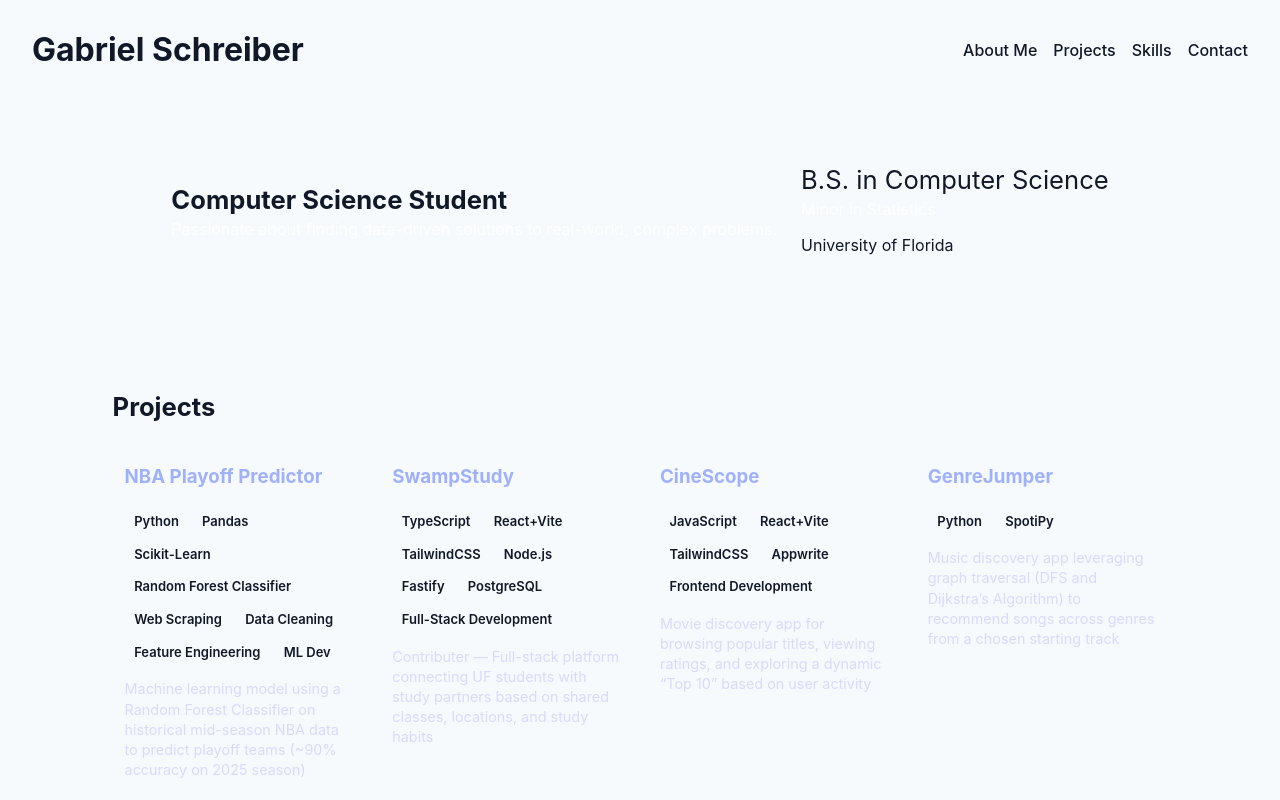
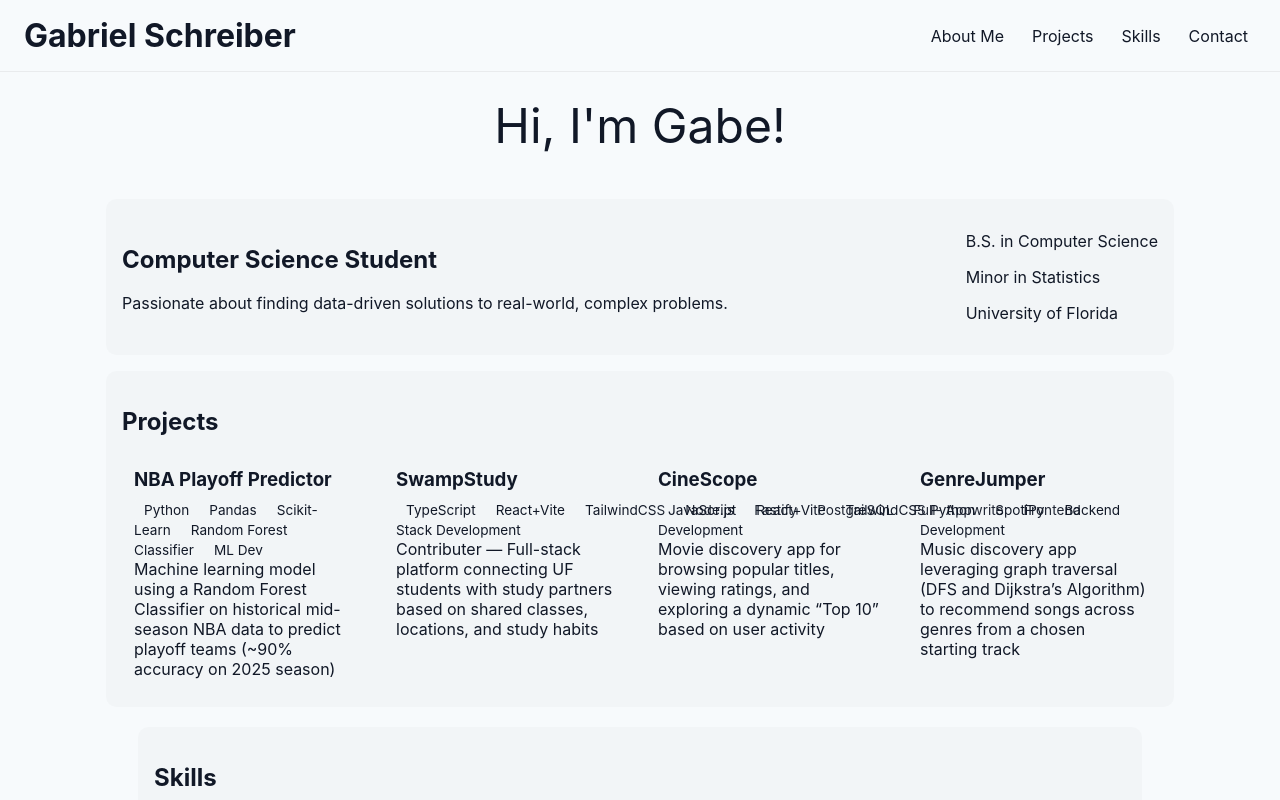
Before and after one commit to gabeschreiber/portfolio, a React (Vite) app in the folder gpschreiber/: page / in a window 1280 px wide. Shown: the top 800 px of the page. Built offline with nearby package versions, Linux system fonts and the light colour scheme.

Commit message:
added all sections, worked on a text effect. going towork on styling in a different branch now

```diff
--- a/gpschreiber/src/App.css
+++ b/gpschreiber/src/App.css
@@ -1,114 +1,131 @@
-/* App styles for portfolio layout */
+/* Basic app styles - minimal, non-invasive */
 
-.app-root {
+.app-root, .root {
   min-height: 100vh;
-  display: flex;
-  flex-direction: column;
+  display:flex;
+  flex-direction:column;
 }
 
 .site-header {
-  display: flex;
-  justify-content: space-between;
-  align-items: center;
-  padding: 1rem 2rem;
-  border-bottom: 1px solid rgba(255,255,255,0.04);
-  background: linear-gradient(90deg, rgba(255,255,255,0.04), transparent);
-  height: 100px;
-}
-.name {
-  font-weight: 700;
-  font-size: 2rem;
-
-}
-.nav-bar a {
-  margin-left: 1rem;
-  color: inherit;
-  text-decoration: none;
-  font-weight: 500;
-}
-.nav-bar a:hover {
-  text-decoration: underline;
+  display:flex;
+  justify-content:space-between;
+  align-items:center;
+  padding:16px 24px;
+  border-bottom:1px solid rgba(0,0,0,0.06);
+  background: transparent
 }
 
+
+.name {
+  font-weight:700;
+  font-size:2rem
+}
+
+.nav-bar {
+  display:flex;
+  gap:12px
+}
+
+.nav-bar a {
+  color: inherit;
+  text-decoration:none;
+  padding:6px 8px;
+  border-radius:6px
+}
+
+.nav-bar a:hover {
+  background: rgba(0,0,0,0.04)
+}
+
+
 .container {
-  max-width: 1100px;
-  margin: 2rem auto;
-  padding: 0 1rem;
-  flex: 1 0 auto;
+  max-width:1100px;
+  margin:20px auto;
+  padding:0 16px;
+  width:calc(100% - 32px)
 }
 
 .card {
-  background: linear-gradient(180deg, rgba(255,255,255,0.01), rgba(255,255,255,0.00));
-  border-radius: 12px;
-  padding: 2rem;
-  margin-bottom: 1.5rem;
+  background: var(--panel);
+  border-radius:10px;
+  padding:16px;
+  margin-bottom:16px
 }
 
-.about-me {
-  display: flex;
-  gap: 1.5rem;
-  align-items: center;
-}
-.about-me-left { flex: 1; }
-.about-me-right { width: 160px; display:flex; align-items:center; justify-content:center }
-.avatar {
-  width: 140px;
-  height: 140px;
-  border-radius: 50%;
-  display: flex;
-  align-items: center;
+
+.introduction > div {
+  text-align:center;
   justify-content: center;
-  background: linear-gradient(135deg,#646cff33,#61dafb22);
-  font-weight: 700;
-  font-size: 2rem;
-  color: #fff;
+  min-height: 2.2rem;
+  margin:24px 0;
+  font-size: 3rem;
 }
 
-.title { margin: 0 0 .25rem ; font-size: 1.6rem }
-.subtitle { margin: 0 0 .75rem 0; color: rgba(255,255,255,0.8) }
-.summary { color: rgba(255,255,255,0.75); margin-bottom: 0.75rem }
 
-.cta-row { display:flex; gap: .75rem; margin-top: .75rem }
-.btn {
-  display:inline-block;
-  padding: .6rem .9rem;
-  border-radius: 8px;
-  background: #646cff;
-  color: #fff;
-  text-decoration: none;
-  font-weight: 600;
+.about-me {
+  display:flex;
+  gap:16px;
+  align-items:center
 }
-.btn.ghost { background: transparent; border: 1px solid rgba(255,255,255,0.04); color: inherit }
 
-.skills { display:flex; flex-wrap:wrap; gap:.25rem; margin-top:.75rem; font-size: small; font-weight:500 }
-.skill-badge { background: rgba(255,255,255,0.03); padding:.4rem .6rem; border-radius:6px; font-weight:600 }
+.about-me-left {
+  flex:1
+}
 
-.muted { color: rgba(255,255,255,0.65) }
+.avatar {
+  width:120px;
+  height:120px;
+  border-radius:50%;
+  display:flex;
+  align-items:center;
+  justify-content:center;
+  background: rgba(255,255,255,0.03);
+  font-weight:700
+}
 
-.timeline { list-style:none; padding:0; margin:0; display:flex; flex-direction:column; gap:.75rem }
-.timeline li { padding:.5rem 0 }
-.meta { color: rgba(255,255,255,0.5); font-weight:500; margin-left:.4rem }
+.projects-grid {
+  display:grid;
+  grid-template-columns: repeat(auto-fit, minmax(220px, 1fr));
+  gap:12px
+}
 
-.projects-grid { display:grid; grid-template-columns: repeat(auto-fit,minmax(220px,1fr)); gap:1rem; margin-top:.75rem }
-.projects-slider { display: inline-flex; margin-top: .75rem;}
 .project {
-  padding: .75rem;
-  border-radius:16px;
-  background: rgba(255,255,255,0.02);
-  width: 100%;
-  height: 100%;
+  padding:12px;
+  border-radius:12px;
+  background: rgba(255,255,255,0.02)
+}
 
+.project h3 {
+  margin:0 0 8px 0
 }
-.project-skills { margin-top: .5rem; display:flex; flex-flow: wrap; gap:.25rem; font-size: small; font-weight:500 }
-.project-info { margin-top: .5rem; color: rgba(207, 202, 255, 0.7); font-size: 0.9rem; line-height: 1.4 }
-.link { color: #9fb0ff; text-decoration: none; cursor: pointer; }
 
-.site-footer { border-top: 1px solid rgba(255,255,255,0.04); padding: 1.25rem 2rem; background: transparent }
-.footer-row { max-width:1100px; margin:0 auto; display:flex; justify-content:space-between; align-items:center }
+.project p {
+  margin:0
+}
 
-@media (max-width: 760px) {
-  .hero { flex-direction: column; align-items: flex-start }
-  .hero-right { width:100%; display:flex; justify-content:flex-start }
+
+.skills {
+  display:flex;
+  flex-wrap:wrap;
+  gap:8px
+}
+
+.skill-badge {
+  background: rgba(255,255,255,0.03);
+  padding:6px 10px;
+  border-radius:8px;
+  font-size:0.85rem
+}
+
+
+.site-footer {
+  padding:16px 24px;
+  margin-top:auto;
+  border-top:1px solid rgba(0,0,0,0.06)
+}
+
+
+@media (max-width:640px){
+  .about-me { flex-direction:column; align-items:flex-start }
   .avatar { width:100px; height:100px }
-  .site-nav { display:none }
 }
--- a/gpschreiber/src/App.jsx
+++ b/gpschreiber/src/App.jsx
@@ -1,6 +1,8 @@
 import React from 'react'
 import './App.css'
+import { useRef, useEffect, useState } from 'react';
 import ProjectCard from './components/ProjectCard'
+import TypeWriter from './effects/TypeWriter.jsx'
 
 const SKILLS = {
   'Programming Languages': ['Python', 'R', 'C++', 'JavaScript', 'Java', 'TypeScript', 'SQL', 'HTML', 'CSS', 'VHDL', 'AVR', 'MATLAB'],
@@ -10,6 +12,41 @@ const SKILLS = {
 
 
 function App() {
+  const ref = useRef();
+  const [resetKey, setResetKey] = useState(0);
+
+  useEffect(() => {
+    const element = ref.current;
+    if (!element || typeof IntersectionObserver === 'undefined') return;
+
+    let visibleTimer = null;
+    const wasVisible = { current: false };
+
+
+    const observer = new IntersectionObserver(entries => {
+      entries.forEach(e => {
+        if (e.isIntersecting) {
+          if (!wasVisible.current && !visibleTimer) {
+            visibleTimer = setTimeout(() => {
+              wasVisible.current = true;
+              visibleTimer = null;
+              setResetKey(Date.now());
+            }, 2000);
+          }
+        } else {
+          wasVisible.current = false;
+          if (visibleTimer) {
+            clearTimeout(visibleTimer);
+            visibleTimer = null;
+          }
+        }
+      });
+    }, { threshold: 0.6, rootMargin: '0px 0px -10% 0px' });
+
+    observer.observe(element);
+    return () => observer.disconnect();
+  }, [ref]);
+
   return (
     <div className='app-root'>
       <header className='site-header'>
@@ -17,10 +54,16 @@ function App() {
         <nav className='nav-bar' aria-label="Navigation bar">
           <a href='#about'>About Me</a>
           <a href='#projects'>Projects</a>
-          <a>Skills</a>
-          <a>Contact</a>
+          <a href='#skills'>Skills</a>
+          <a href='#contact'>Contact</a>
         </nav>
       </header>
+
+      <section className='introduction'>
+        <div ref={ref}>
+          <TypeWriter text="Hi, I'm Gabe!" delay={50} resetKey={resetKey}/>
+        </div>
+      </section>
 
       <main className='container'>
         <section id='about-me' className='about-me card'>
@@ -37,132 +80,72 @@ function App() {
             <p className='education'>University of Florida</p>
           </div>
         </section>
-      </main>
 
-      <section id='projects' className='container'>
+        <section id='projects' className='projects card'>
           <div className='project-section'>
             <h2 className='title'>Projects</h2>
             <div className='projects-grid'>
               <ProjectCard
                 title="NBA Playoff Predictor"
                 info="Machine learning model using a Random Forest Classifier on historical mid-season NBA data to predict playoff teams (~90% accuracy on 2025 season)"
-              skills={["Python", "Pandas", "Scikit-Learn", "Random Forest Classifier", "Web Scraping", "Data Cleaning", "Feature Engineering", "ML Dev"]}
+                tech={["Python", "Pandas", "Scikit-Learn", "Random Forest Classifier", "ML Dev"]}
                 link="https://github.com/gabeschreiber/nbaplayoffpredictor"
               />
               <ProjectCard
                 title="SwampStudy"
                 info="Contributer — Full-stack platform connecting UF students with study partners based on shared classes, locations, and study habits"
-              skills={["TypeScript", "React+Vite", "TailwindCSS", "Node.js", "Fastify", "PostgreSQL", "Full-Stack Development"]}
+                tech={["TypeScript", "React+Vite", "TailwindCSS", "Node.js", "Fastify", "PostgreSQL", "Full-Stack Development"]}
                 link="https://github.com/connor-kress/swamp-study"
               />
               <ProjectCard
                 title="CineScope"
                 info="Movie discovery app for browsing popular titles, viewing ratings, and exploring a dynamic “Top 10” based on user activity"
-              skills={["JavaScript", "React+Vite", "TailwindCSS", "Appwrite", "Frontend Development"]}
+                tech={["JavaScript", "React+Vite", "TailwindCSS", "Appwrite", "Frontend Development"]}
                 link="https://github.com/gabeschreiber/CineScope"
               />
               <ProjectCard
                 title="GenreJumper"
                 info="Music discovery app leveraging graph traversal (DFS and Dijkstra’s Algorithm) to recommend songs across genres from a chosen starting track"
-              skills={["Python", "SpotiPy"]}
+                tech={["Python", "SpotiPy", "Backend Development"]}
                 link="https://github.com/gabeschreiber/GenreJumper"
               />
             </div>
-
           </div>
         </section>
 
+        <section id='skills' className='container'>
+          <div className='skills-section card'>
+            <h2 className='title'>Skills</h2>
+            <div className='skills-grid'>
+              {Object.entries(SKILLS).map(([category, skills]) => (
+                <div key={category} className='skill-category'>
+                  <h3 className='skill-category-title'>{category}</h3>
+                  <p className='skill-list'>
+                    {skills.map((skill) => (
+                      <p key={skill} className='skill-badge'>{skill}</p>
+                    ))}
+                  </p>
                 </div>
+              ))}
+            </div>
+          </div>
+        </section>
+      </main>
 
 
-    // <div className="root">
-    //   <header className="site-header">
-    //     <div className="brand">Gabriel Schreiber</div>
-    //     <nav className="site-nav" aria-label="Navigate the site">
-    //       <a href="#about">About</a>
-    //       <a href="#skills">Skills</a>
-    //       <a href="#experience">Experience</a>
-    //       <a href="#projects">Projects</a>
-    //       <a href="#contact">Contact</a>
-    //     </nav>
-    //   </header>
 
-    //   <main className="container">
-    //     <section id="about" className="hero card">
-    //       <div className="hero-left">
-    //         <h1 className="title">Computer Science • Software Engineer</h1>
-    //         <p className="subtitle">Building reliable, maintainable web applications and tooling.</p>
-    //         <p className="summary">
-    //           I'm a computer science graduate focused on frontend and backend development,
-    //           with experience in full-stack JavaScript, data structures & algorithms, and
-    //           system design. I enjoy turning fuzzy problems into well-tested, pragmatic
-    //           solutions.
-    //         </p>
-    //         <div className="cta-row">
-    //           <a className="btn" href="/resume.pdf" target="_blank" rel="noopener noreferrer">Download Resume</a>
-    //           <a className="btn ghost" href="#contact">Get in touch</a>
-    //         </div>
-    //       </div>
-    //       <div className="hero-right" aria-hidden>
-    //         {/* Placeholder for a profile image or avatar - add your own in src/assets and update */}
-    //         <div className="avatar">GS</div>
-    //       </div>
-    //     </section>
+      <footer id="contact" className="site-footer">
+        <div className="footer-row">
+          <div>
+            <strong>Contact</strong>
+              <p className="muted">Email: <a href="mailto:schreiberg@ufl.edu">schreiberg@ufl.edu</a></p>
+              <p className="muted">GitHub: <a href="https://github.com/gabeschreiber" target="_blank" rel="noopener noreferrer">github.com/gabeschreiber</a></p>
+          </div>
+          <div className="attribution muted">Last Updated: Sept. 29, 2025</div>
+        </div>
+      </footer>
 
-    //     <section id="skills" className="card">
-    //       <h2>Skills</h2>
-    //       <p className="muted">Technologies and topics I use regularly</p>
-    //       <div className="skills">
-    //         {SKILLS.map((s) => (
-    //           <span className="skill-badge" key={s}>{s}</span>
-    //         ))}
-    //       </div>
-    //     </section>
-
-    //     <section id="experience" className="card">
-    //       <h2>Experience & Education</h2>
-    //       <ul className="timeline">
-    //         <li>
-    //           <strong>Software Engineer — Example Company</strong>
-    //           <span className="meta"> • 2023 — Present</span>
-    //           <p className="muted">Worked on web platform features, API design, and performance improvements.</p>
-    //         </li>
-    //         <li>
-    //           <strong>B.S. Computer Science — Example University</strong>
-    //           <span className="meta"> • 2019 — 2023</span>
-    //           <p className="muted">Coursework: Algorithms, Operating Systems, Databases, Networking.</p>
-    //         </li>
-    //       </ul>
-    //     </section>
-
-    //     <section id="projects" className="card">
-    //       <h2>Selected Projects</h2>
-    //       <div className="projects-grid">
-    //         <article className="project">
-    //           <h3>Project One</h3>
-    //           <p className="muted">Brief description of a project. Link to a repo or demo when ready.</p>
-    //           <a className="link" href="#">View repository</a>
-    //         </article>
-    //         <article className="project">
-    //           <h3>Project Two</h3>
-    //           <p className="muted">Short description describing the problem and your approach.</p>
-    //           <a className="link" href="#">View repository</a>
-    //         </article>
-    //       </div>
-    //     </section>
-    //   </main>
-
-    //   <footer id="contact" className="site-footer">
-    //     <div className="footer-row">
-    //       <div>
-    //         <strong>Contact</strong>
-    //         <p className="muted">Email: <a href="mailto:you@example.com">you@example.com</a></p>
-    //         <p className="muted">GitHub: <a href="https://github.com/yourusername" target="_blank" rel="noopener noreferrer">github.com/yourusername</a></p>
-    //       </div>
-    //       <div className="attribution muted">Built with Vite + React</div>
-    //     </div>
-    //   </footer>
-    // </div>
+    </div>
   )
 }
 
--- a/gpschreiber/src/components/ProjectCard.jsx
+++ b/gpschreiber/src/components/ProjectCard.jsx
@@ -1,6 +1,6 @@
 import React from 'react';
 
-const ProjectCard = ({title, info, skills, link}) => {
+const ProjectCard = ({title, info, tech, link}) => {
     return (
         <div className="project">
             <h3
@@ -9,7 +9,7 @@ const ProjectCard = ({title, info, skills, link}) => {
                     {title}
             </h3>
             <p className="project-skills">
-                {skills.map((skill, index) => (
+                {tech.map((skill, index) => (
                     <span className="skill-badge" key={index}>{skill}</span>
                 ))}
             </p>
--- /dev/null
+++ b/gpschreiber/src/effects/TypeWriter.jsx
@@ -0,0 +1,33 @@
+import React, { useState, useEffect } from 'react';
+
+const TypeWriter = ({ text = '', delay = 50, resetKey }) => {
+    const [currentText, setCurrentText] = useState('');
+    const [index, setIndex] = useState(0);
+
+    // Reset when the incoming text changes
+    useEffect(() => {
+        setCurrentText('');
+        setIndex(0);
+    }, [text]);
+
+    useEffect(() => {
+        setCurrentText('');
+        setIndex(0);
+    }, [resetKey]);
+
+    useEffect(() => {
+        if (!text) return undefined;
+        if (index >= text.length) return undefined;
+
+        const t = setTimeout(() => {
+            setCurrentText(prev => prev + text[index]);
+            setIndex(i => i + 1);
+        }, delay);
+
+        return () => clearTimeout(t);
+    }, [index, text, delay]);
+
+    return <span aria-live="polite">{currentText}</span>;
+};
+
+export default TypeWriter;
--- a/gpschreiber/src/index.css
+++ b/gpschreiber/src/index.css
@@ -1,12 +1,12 @@
 :root{
-  --bg: #0f1720;
+  --bg: #1f241f;
   --panel: rgba(255,255,255,0.03);
   --muted: rgba(255,255,255,0.7);
-  --accent: #646cff;
+  --accent: #fdf2c3;
   color-scheme: light dark;
   color: #e6eef8;
   background-color: var(--bg);
-  font-family: Inter, system-ui, Avenir, Helvetica, Arial, sans-serif;
+  font-family: -apple-system, BlinkMacSystemFont, "Segoe UI", Roboto, Oxygen, Ubuntu, Cantarell, "Open Sans", "Helvetica Neue", sans-serif;
 }
 
 * { box-sizing: border-box }
```
Lines whose indentation alone changed are shown as unchanged.
